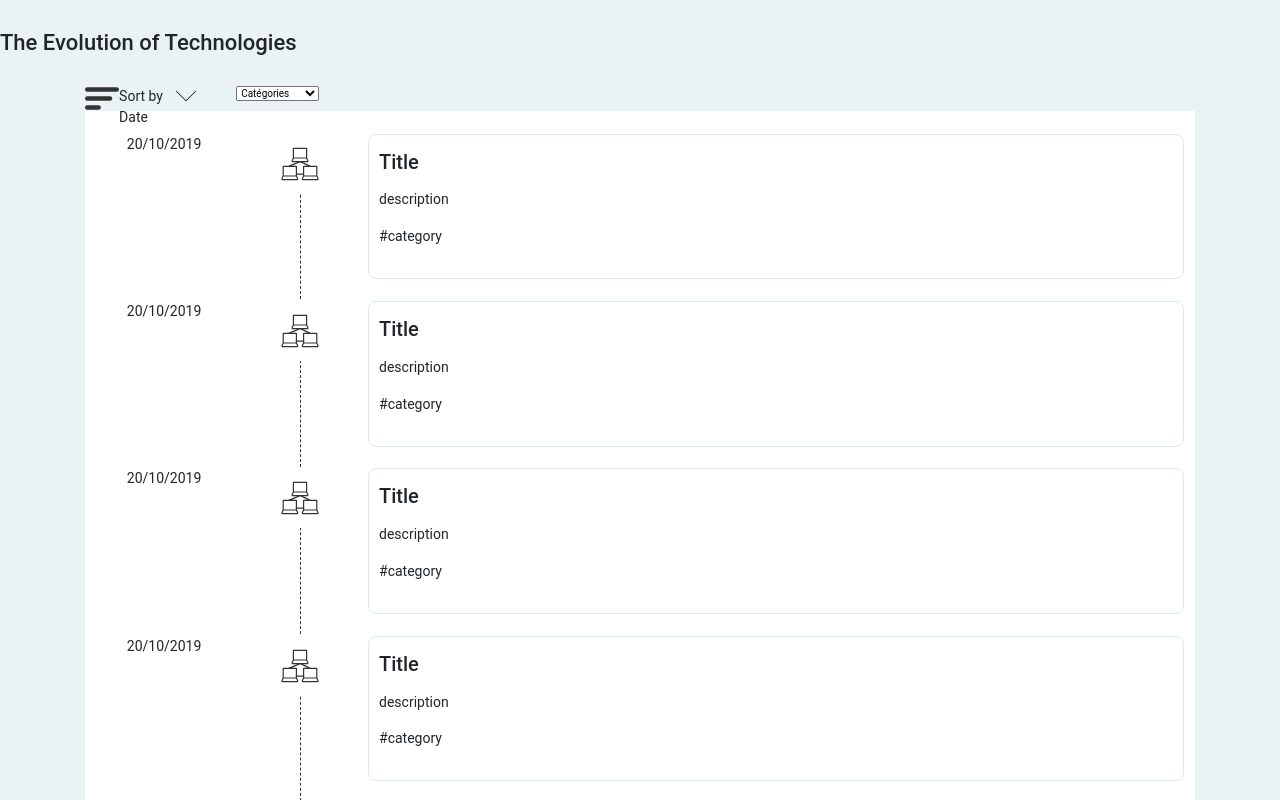
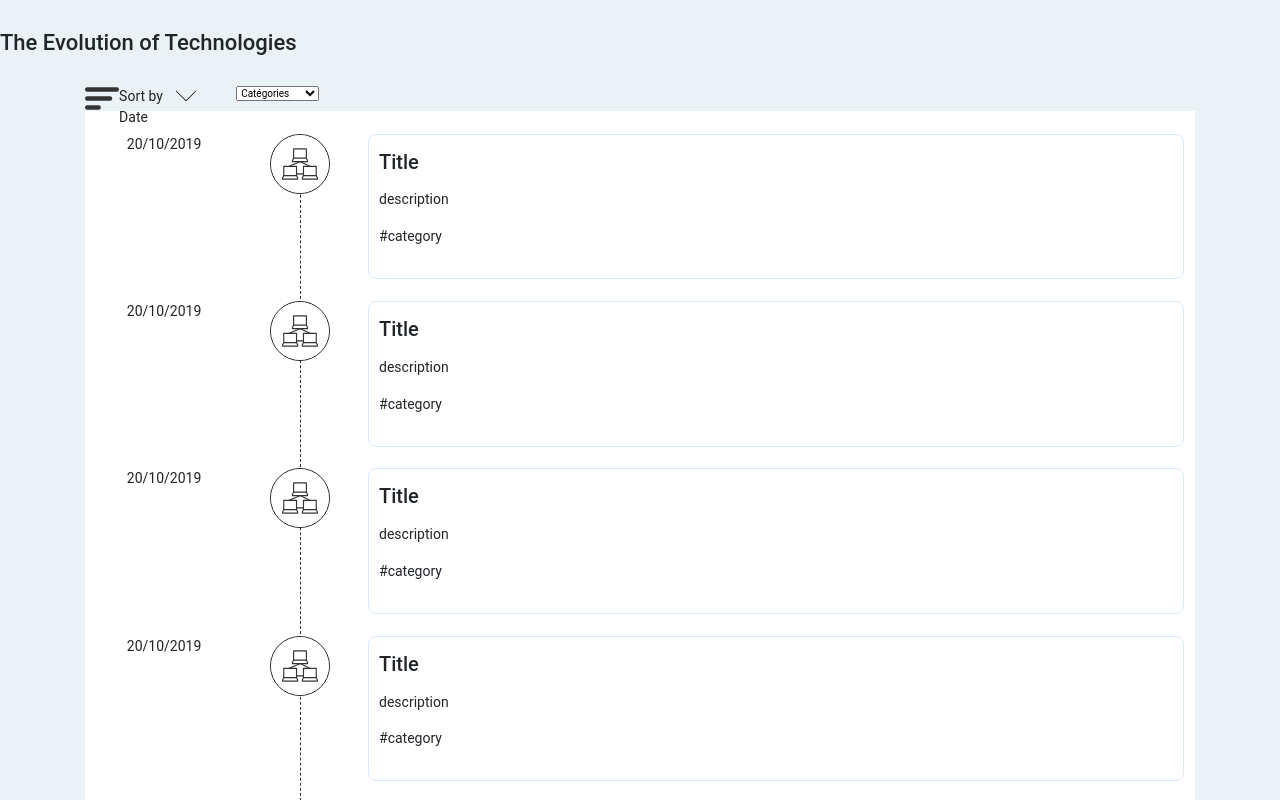
Before and after one commit to luctst/web-timeline, a React (Create React App) app: page / in a window 1280 px wide. Shown: the top 800 px of the page. Built offline with nearby package versions, Linux system fonts and the light colour scheme; no server answers.

Commit message:
Added style on img icon

```diff
--- a/src/styles/timeline/main-content.scss
+++ b/src/styles/timeline/main-content.scss
@@ -23,6 +23,10 @@
               background-color: white;
               position: relative;
               z-index: 9;
+              .is__element__img{
+                border: solid 1px;
+                border-radius: 30px;
+              }
               &::before{
                   content: "";
                   display: block;
```
